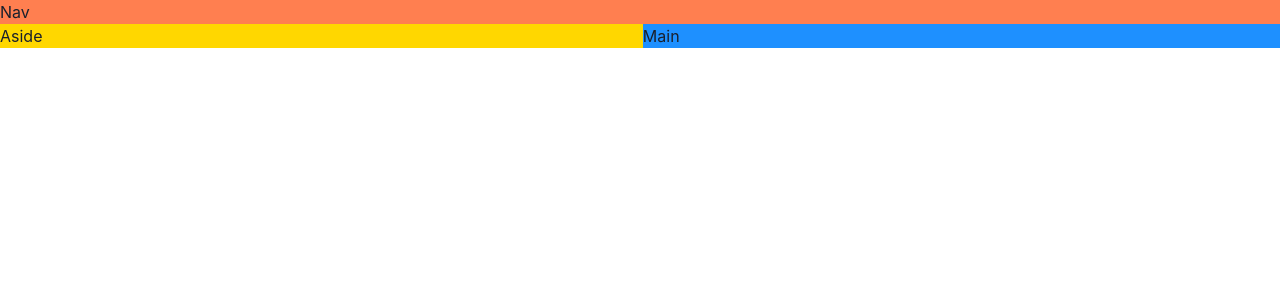
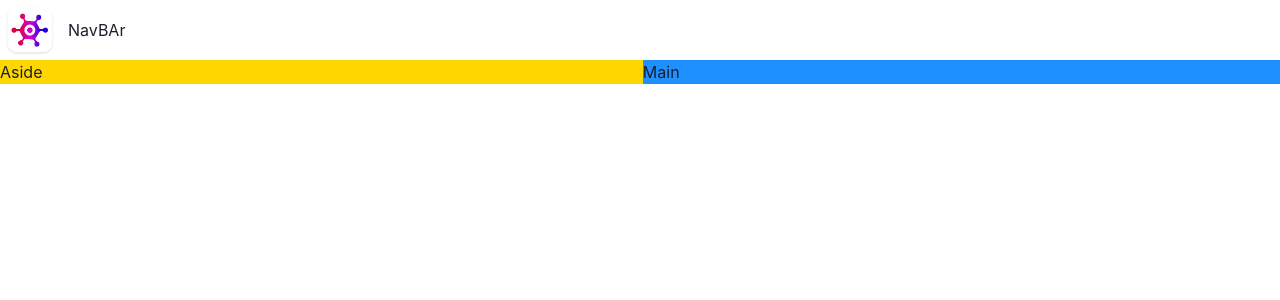
Before and after one commit to ipi19/Game-hub, a React (Vite) app: page / in a window 1280 px wide. Shown: the top 300 px of the page. Built offline with nearby package versions, Linux system fonts and the light colour scheme.

Commit message:
build a nav bar

```diff
--- a/src/App.tsx
+++ b/src/App.tsx
@@ -1,5 +1,6 @@
 
 import { Button, ButtonGroup, Grid, GridItem, Show } from '@chakra-ui/react'
+import NavBar from './componets/NavBar';
 
 function App() {
 
@@ -7,7 +8,8 @@ function App() {
   base : `"nav" " main"`,
   lg: `"nav nav"  "aside main"`
  }}>
- <GridItem area='nav' bg='coral'>Nav</GridItem>
+ <GridItem area='nav'><NavBar/></GridItem>
+
  <Show above='lg'><GridItem area='aside' bg='gold'>Aside</GridItem></Show>
 
 
--- /dev/null
+++ b/src/componets/NavBar.tsx
@@ -0,0 +1,15 @@
+import { HStack, Image, Text } from "@chakra-ui/react";
+import logo from       "../assets/logo.webp";
+
+
+
+const NavBar = () => {
+    return (
+            <HStack>
+              <Image src= {logo} boxSize='60px'/>
+              <Text>NavBAr</Text>
+            </HStack>
+        )
+}
+
+export default NavBar;
```
Also changed, not shown: src/assets/logo.webp (added).
